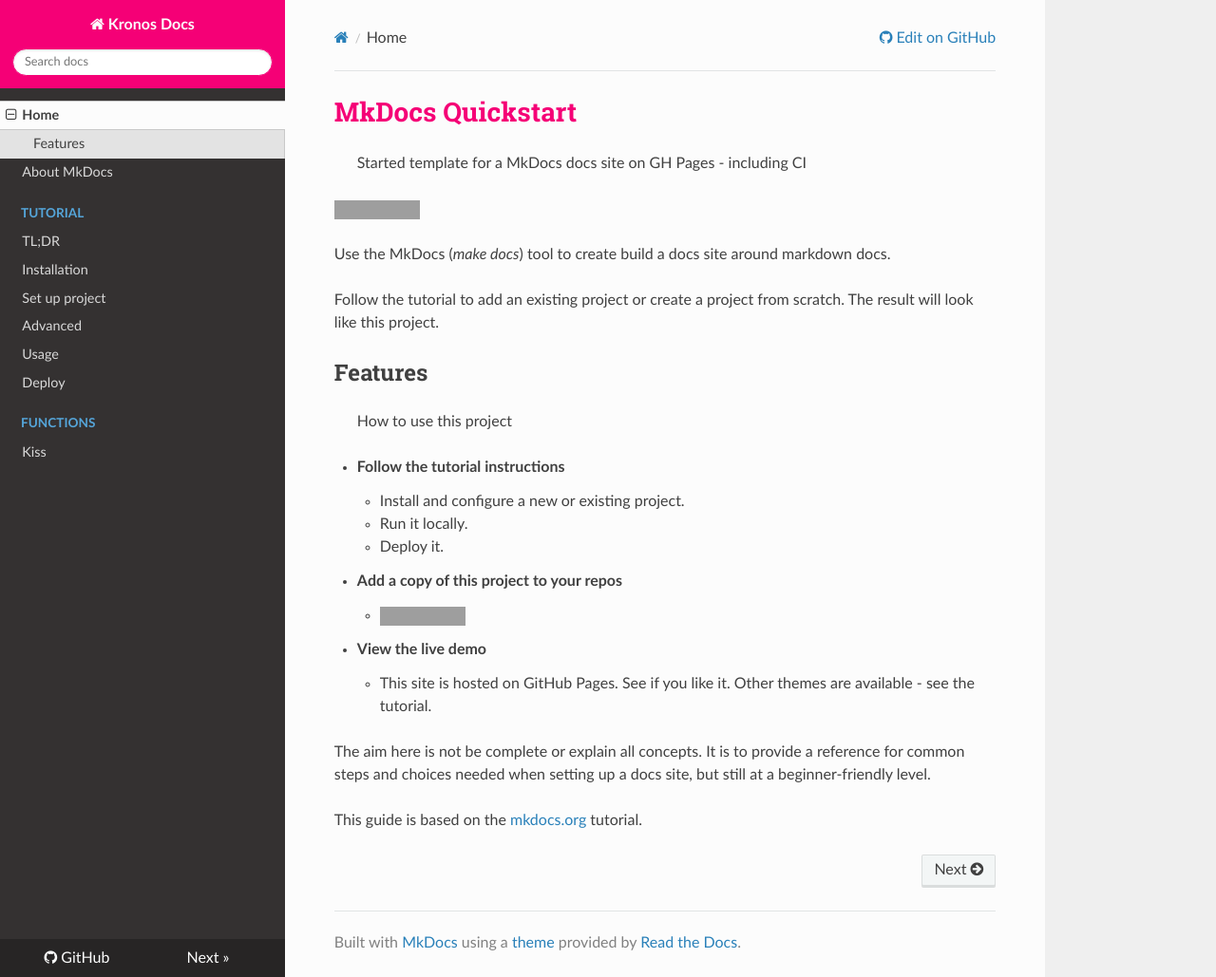
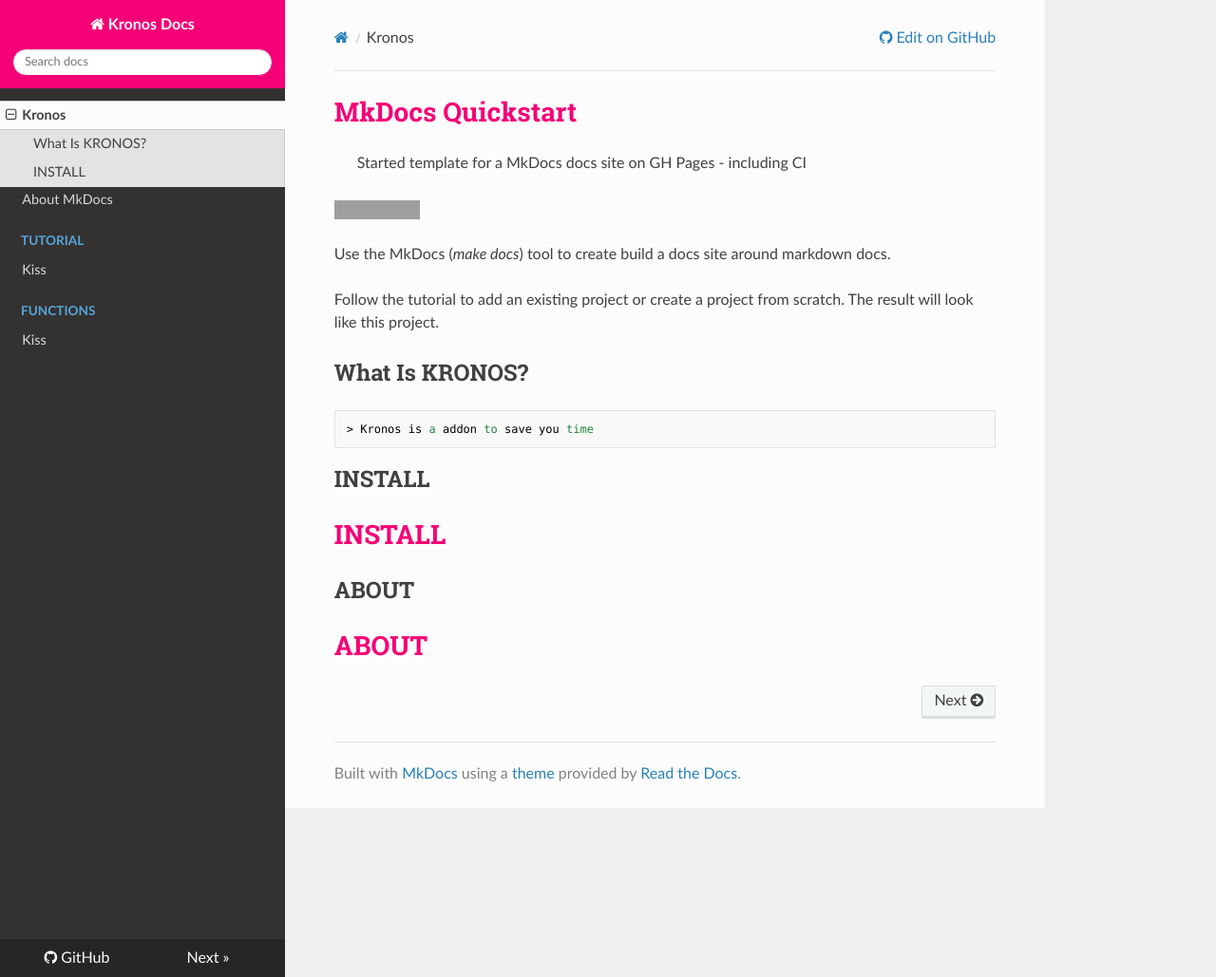
Before and after one commit to CGLIFE7/KronosDocs, an MkDocs documentation site: the page built from docs/docs/index.md, in a window 1280 px wide and 1029 px high. Shown: the whole window at 95% size. Built offline with MkDocs 1.6.1, drawn with Linux system fonts in a browser that asks for light colours; nearby versions of some CDN libraries; grey boxes are pictures that could not be loaded.

Commit message:
Remove Garbage

```diff
--- a/docs/docs/index.md
+++ b/docs/docs/index.md
@@ -8,19 +8,11 @@
 Follow the tutorial to add an existing project or create a project from scratch. The result will look like this project.
 
 
-## Features
-> How to use this project
+## What Is KRONOS?
+    > Kronos is a addon to save you time
 
-- **Follow the tutorial instructions**
-    - Install and configure a new or existing project.
-    - Run it locally.
-    - Deploy it.
-- **Add a copy of this project to your repos**
-    - [![Use this template](https://img.shields.io/badge/Use_this_template-2ea44f?logo=github)](https://github.com/MichaelCurrin/mkdocs-quickstart/generate)
-- **View the live demo**
-    - This site is hosted on GitHub Pages. See if you like it. Other themes are available - see the tutorial.
+## INSTALL
+# INSTALL
 
-
-The aim here is not be complete or explain all concepts. It is to provide a reference for common steps and choices needed when setting up a docs site, but still at a beginner-friendly level.
-
-This guide is based on the [mkdocs.org](https://www.mkdocs.org/) tutorial.
+## ABOUT
+# ABOUT
--- a/docs/mkdocs.yml
+++ b/docs/mkdocs.yml
@@ -13,15 +13,10 @@
 
 extra_css: [extra.css]
 nav:
-  - Home: index.md
+  - Kronos: index.md
   - About MkDocs: about-mkdocs.md
   - Tutorial:
-      - TL;DR: tutorial/tldr.md
-      - Installation: tutorial/installation.md
-      - Set up project: tutorial/setup-project.md
-      - Advanced: tutorial/advanced.md
-      - Usage: tutorial/usage.md
-      - Deploy: tutorial/deploy.md
+      - Kiss: tutorial/kiss.md
   - Functions:
       - Kiss: tutorial/kiss.md
 extra:
```
